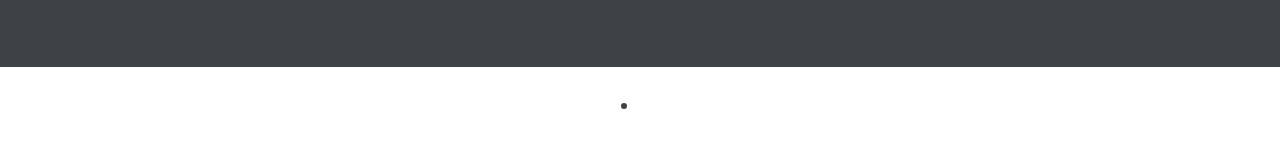
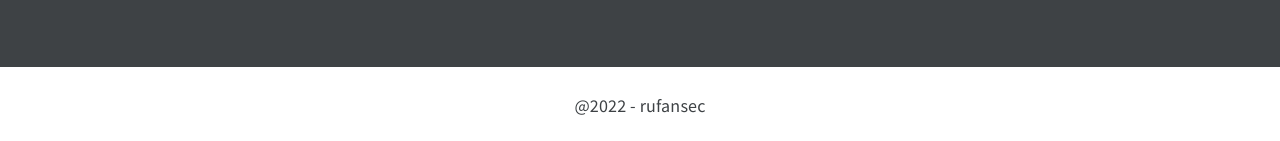
Before and after one commit to Rufan0/blog, a Jekyll site: the page built from index.html, in a window 1280 px wide. Shown: the part 2387-2528 px from the top of the page. Built offline with Jekyll 4.4.1, drawn with Linux system fonts in a browser that asks for light colours; the list of posts is cut into pages by our own code.

Commit message:
demo delete 1

```diff
--- a/_includes/footer.html
+++ b/_includes/footer.html
@@ -1,5 +1 @@
-<footer class="footer">
-
-    <li><a href="https://www.facebook.com/rufan.bayramzade/"><i style="color:#5DADE2 " class="icon-facebook2"></i></a></li>
-
-</footer>
+<footer class="footer"><span>@2022 - rufansec</span></footer>
--- a/_sass/layout.scss
+++ b/_sass/layout.scss
@@ -274,8 +274,3 @@ footer {
   width: 100%;
   bottom: 0;
 }
-
-
-.icon-facebook2:before {
-  content: "\eac0";
-}
```
Also changed, not shown: icomoon.svg (deleted).
